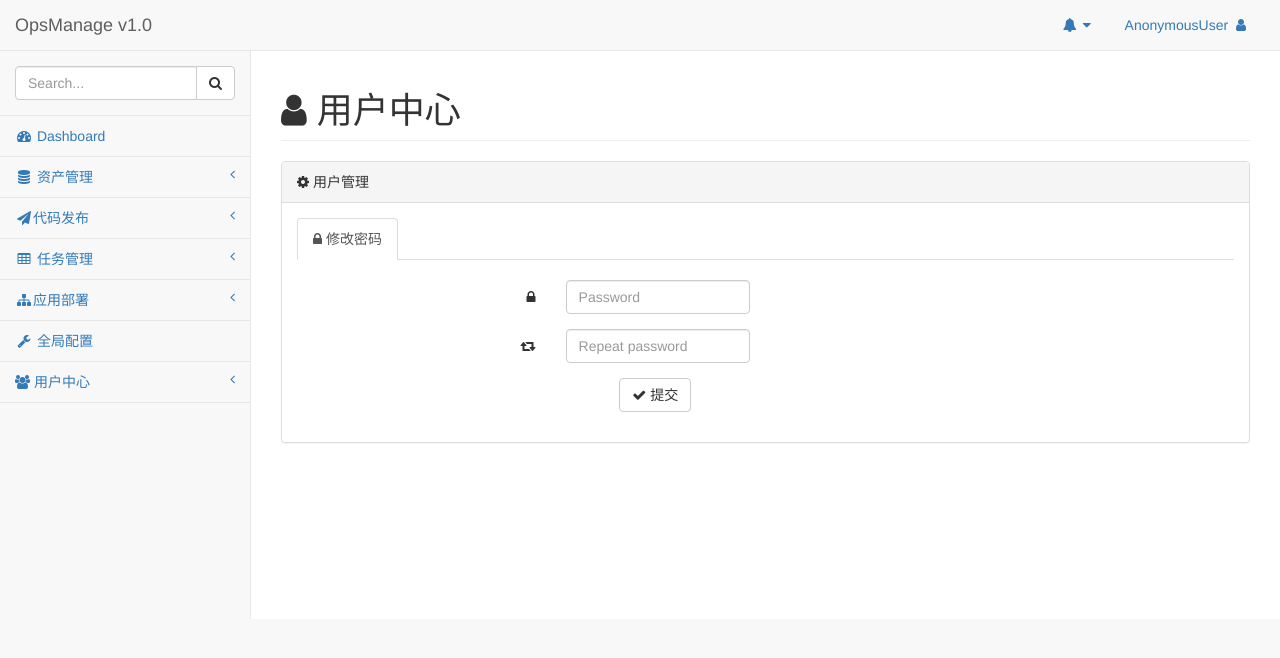
After one commit to whd376908943/Manager, a Django app: template templates/user/user_center.html in a window 1280 px wide, after a click on "修改密码". The commit adds this page. Shown: the top 658 px of the page. Run offline with Django 3.2, Linux system fonts and the light colour scheme; the template is opened without the code that fills it, so the values that code supplies are empty; some libraries are stand-ins or nearby versions.

Commit message:
添加个人修改密码功能

```diff
--- a/Manager/urls.py
+++ b/Manager/urls.py
@@ -29,6 +29,8 @@ urlpatterns = [
     url(r'^user/del/', views.user_del, name='user_del'),
     url(r'^user/add/', views.user_add, name='user_add'),
     url(r'^user/change/', views.user_change, name='user_change'),
+    url(r'^user/center/', views.user_center, name='user_center'),
+    url(r'^user/change_pwd/', views.pwd_change, name="pwd_change"),
     url(r'^noperm/', views.noperm, name='noperm'),
     url(r'^logout/', views.logout, name="logout")
 ]
--- a/templates/index.html
+++ b/templates/index.html
@@ -185,10 +185,10 @@
                                     <a href="{% url 'user_manage' %}">用户管理</a>
                                 </li>
                                 <li>
-                                    <a href="/user/center">用户配置</a>
+                                    <a href="{% url 'user_center' %}">用户配置</a>
                                 </li>
                                 <li>
-                                    <a href="/logout">退出</a>
+                                    <a href="{% url 'logout' %}">退出</a>
                                 </li>
                             </ul>
                             <!-- /.nav-second-level -->
--- /dev/null
+++ b/templates/user/user_center.html
@@ -0,0 +1,119 @@
+{% extends 'index.html' %}
+{% block page-content %}
+<div id="page-wrapper">
+    <div class="row">
+         <div class="col-lg-12">
+              <h1 class="page-header"><i class="fa  fa-user  "></i> 用户中心</h1>
+         </div>
+    </div>
+	<div class="row">
+		<div class="col-lg-12">
+			<div class="panel panel-default">
+				<div class="panel-heading">
+					<i class="fa   fa-gear"></i> 用户管理
+				</div>
+				<div class="panel-body">
+					<ul class="nav nav-tabs">
+						<li><a href="#profile" data-toggle="tab"><i class="fa   fa-lock"></i> 修改密码</a>
+						</li>
+					</ul>
+					<div class="tab-content">
+						<div class="tab-pane fade" id="profile">
+							<div class="row">
+								<div class="col-sm-2"></div>
+								<div class="col-sm-8">
+									<br>
+									<form role="form" method="post" id="modfPasswd" class="main form-horizontal" >{% csrf_token %}
+										<div class="form-group">
+											<label class="col-sm-2 control-label"><i class="fa fa-lock"></i></label>
+											<div class="col-sm-4">
+												<input type="password" class="form-control" placeholder="Password" name="password" />
+											</div>
+										</div>
+										<div class="form-group">
+											<label class="col-sm-2 control-label"><i class="fa fa-retweet"></i></label>
+											<div class="col-sm-4">
+												<input type="password" class="form-control" placeholder="Repeat password" name="c_password"/>
+											</div>
+										</div>
+
+										<div class="hr hr32 hr-dotted"></div>
+										<div class="form-group">
+											<div class="col-md-offset-3 col-md-9">
+												<button class="btn btn-default" type="button" id="change_pwd">
+													<i class="fa fa-check"></i>
+																	提交
+												</button>
+											</div>
+										</div>
+									</form>
+								</div>
+
+							</div>
+						</div>
+					</div>
+				</div>
+			</div>
+		</div>
+    </div>
+</div>
+
+<script type="text/javascript">
+$(document).ready(function(){
+	$('#modfPasswd').bootstrapValidator({
+		message: 'This value is not valid',
+		feedbackIcons:{
+			valid: 'glyphicon glyphicon-ok',
+			invalid: 'glyphicon glyphicon-remove',
+			validating: 'glyphicon glyphicon-refresh'
+		},
+		fields: {
+			password: {
+				validators: {
+					notEmpty: {
+						message: 'The password is required and cannot be empty'
+					}
+				}
+			},
+			c_password:{
+				validators: {
+					notEmpty: {
+						message: 'The confirm password is required and cannot be empty'
+					},
+					identical: {
+						field: 'password',
+						message: 'The password and its confirm are not the same'
+					}
+				}
+			}
+
+		}
+	})
+	$('#change_pwd').on("click", function(){
+		var bootstrapValidator = $("#modfPasswd").data('bootstrapValidator');
+        bootstrapValidator.validate();
+        if(bootstrapValidator.isValid()){
+			var password = $("input[name='password']").val();
+			$.ajax({
+				url: "{% url 'pwd_change' %}",
+				type: "POST",
+				data: {
+					password: password
+				},
+				success: function(data){
+					swal(data,'','success');
+				},
+				error: function(data){
+                    console.log(data);
+				}
+			})
+		}
+        else {
+			console.log('密码修改失败');
+		}
+	})
+
+})
+</script>
+
+{% endblock %}
--- a/templates/user/user_info.html
+++ b/templates/user/user_info.html
@@ -29,14 +29,14 @@
 							<div class="form-group" >
 									<label class="col-sm-2 control-label"><i class="fa fa-lock"></i> 密码</label>
 									<div class="col-sm-6">
-									<input class="form-control" type="password" value="{{user_info.password}}" placeholder="密码" name="password" />
+									<input class="form-control" type="password"  placeholder="密码" name="password" />
 									</div>
 							</div>
 
 							<div class="form-group" >
 									<label class="col-sm-2 control-label"><i class="fa fa-lock"></i> 重复密码</label>
 									<div class="col-sm-6">
-									<input class="form-control" type="password" value="{{user_info.password}}" placeholder="重复密码" name="c_password" />
+									<input class="form-control" type="password"  placeholder="重复密码" name="c_password" />
 									</div>
 							</div>
 
```
Also changed, not shown: osapp/views.py (+15 -0 lines), 2 other files.
